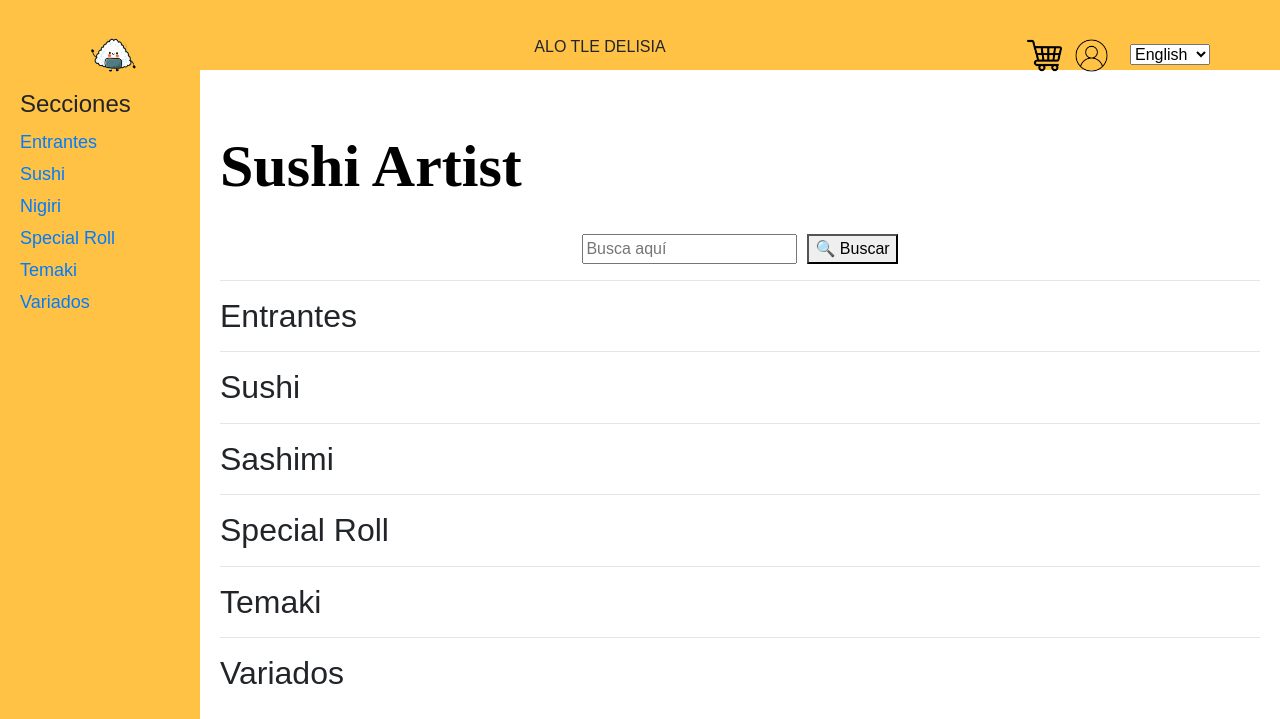
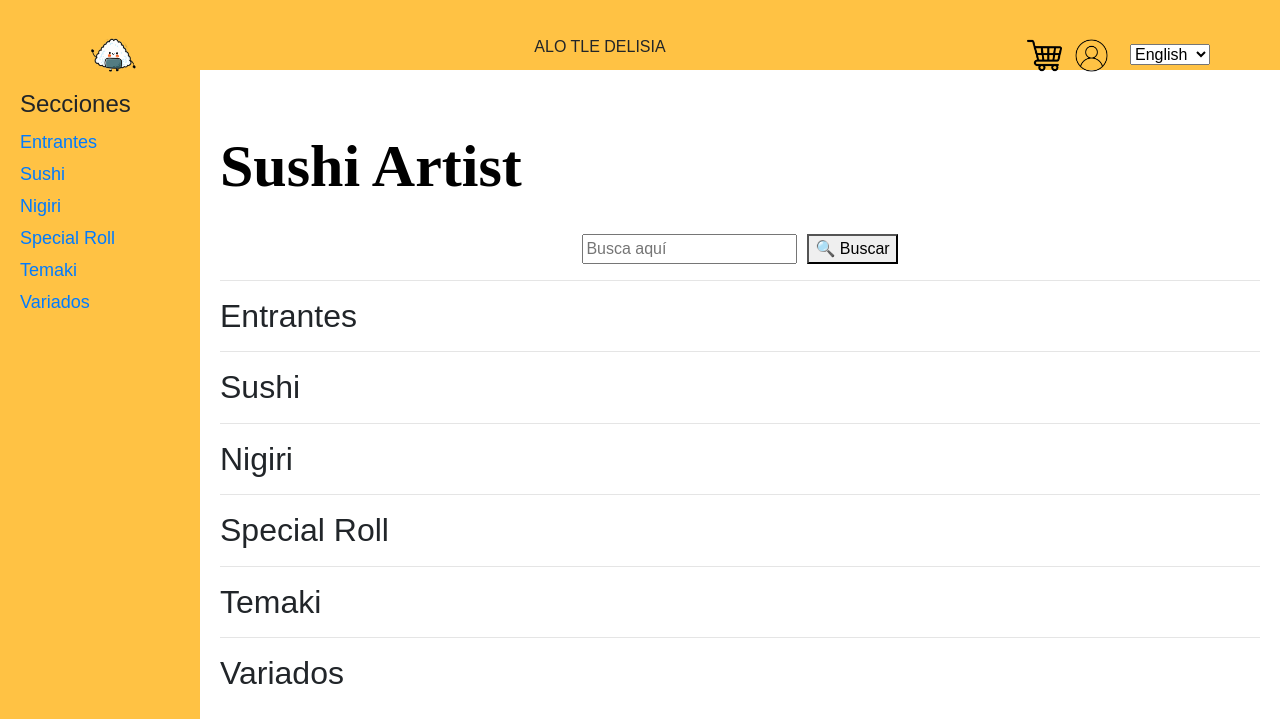
Before and after one commit to MariaMutiloa/ProyectoWeb, a Django app: page /SushiArtist in a window 1280 px wide. Shown: the top 719 px of the page. Run offline with Django 4.2, Linux system fonts and the light colour scheme; data comes from the database, SQL or seed files in the repository; some libraries are stand-ins or nearby versions.

Commit message:
corregido error en restaurante

```diff
--- a/AloTleDelisia/myapp/templates/myapp/sushiArtist.html
+++ b/AloTleDelisia/myapp/templates/myapp/sushiArtist.html
@@ -52,8 +52,8 @@
                 {% endfor %}
                 </div>
                 <hr>
-                <div id="Sashimi">
-                <h2>Sashimi</h2>
+                <div id="Nigiri">
+                <h2>Nigiri</h2>
                 {% for producto in productosTipo3 %}
                     <div class="Nigiri">
                         <img src="{% static 'imagenes/' %}{{ producto.nombre|lower }}.png" alt="{{ producto.nombre }}" style="width: 70px; height: 70px;">
```
